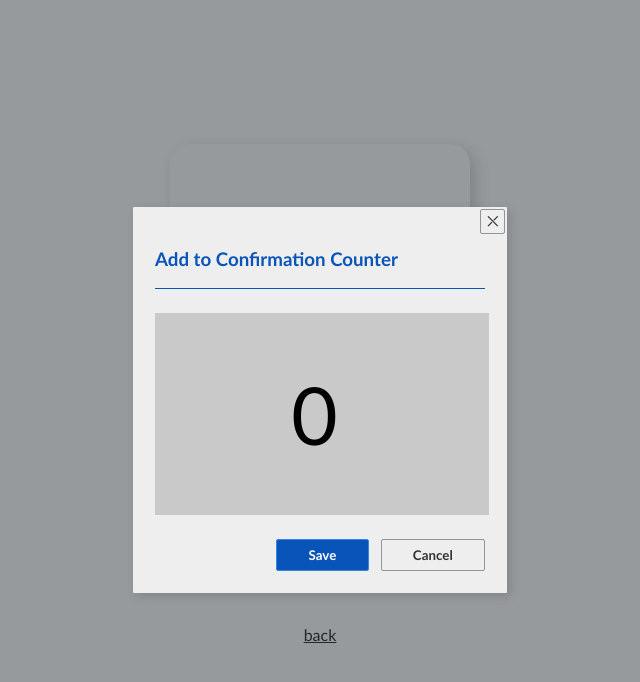
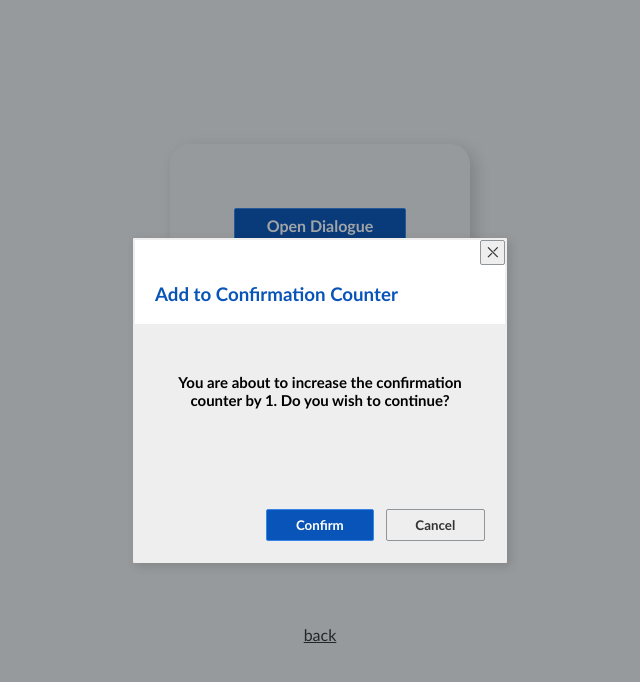
Before and after one commit to BennettSunder/SEL-Technical-Project, a plain HTML site: page second.html in a window 1280 px wide. Both pictures are taken after a click on the element "Open Dialogue". Shown: the whole page, without its empty margins (320-960 px from the left). Drawn offline with nearby package versions, Linux system fonts and the light colour scheme.

Commit message:
Fixed everything
Second prompt should work properly now.

```diff
--- a/second.html
+++ b/second.html
@@ -15,21 +15,23 @@
     </div>
     <div id="full-grey-out" onclick="cancelDialogue()"></div>
     <div id="dialogue-container">
-        <div class="exit-container">
+        <div id="dialogue-header">
             <div></div>
             <button class="exit-button" onclick="cancelDialogue()">&#10540;</button>
+            <h3 onclick="oldVersion()">Add to Confirmation Counter</h3>
         </div>
+        <div class="line"></div>
         <div class="dialogue-box">
-            <h3>Add to Confirmation Counter</h3>
-            <div class="line"></div>
-            <input type="number" id="precounter" placeholder="0">
+
+            <input type="number" id="precounter" placeholder="0" style="display: none;" data-old="true">
+            <div id="dialog-message" data-old="false">You are about to increase the confirmation counter by 1. Do you wish to continue?</div>
             <div class="button-holder">
-                <!-- from old version
-                <button class="val-change-button" onclick="changeConf(-1)">-</button>
-                <button class="val-change-button" onclick="changeConf(1)">+</button> -->
-                <div></div>
-                <div></div>
-                <button class="dialogue-button" onclick="addCount()">Save</button>
+
+                <button class="val-change-button" onclick="changeConf(-1)" style="display: none;" data-old="true">-</button>
+                <button class="val-change-button" onclick="changeConf(1)" style="display: none;" data-old="true">+</button>
+                <div class="placeholder" data-old="false"></div>
+                <div class="placeholder" data-old="false"></div>
+                <button class="dialogue-button" onclick="addCount()">Confirm</button>
                 <button class="cancel-button" onclick="cancelDialogue()">Cancel</button>
             </div>
         </div>
--- a/second.js
+++ b/second.js
@@ -1,3 +1,5 @@
+let old = false;
+
 function openDialogue(){
     document.getElementById('full-grey-out').style.display = 'grid';
     document.getElementById('dialogue-container').style.display = 'block';
@@ -11,15 +13,38 @@ function cancelDialogue(){
     document.getElementById('precounter').value = 0;
 }
 
+
+
+function oldVersion(){
+    if (!old){
+        document.querySelectorAll('[data-old="true"]').forEach(function(element) {
+            element.style.display = 'block';
+        });
+        document.querySelectorAll('[data-old="false"]').forEach(function(element) {
+            element.style.display = 'none';
+        });
+
+    } else {
+        document.querySelectorAll('[data-old="true"]').forEach(function(element) {
+            element.style.display = 'none';
+        });
+        document.querySelectorAll('[data-old="false"]').forEach(function(element) {
+            element.style.display = 'grid';
+        });
+    }
+    old = !old;
+}
+
 //old version
 
-// function changeConf(amount){
-//     let count = parseInt(document.getElementById('precounter').innerHTML);
-//     count += amount;
-//     document.getElementById('precounter').value = count;
-// }
+function changeConf(amount){
+    let count = parseInt(document.getElementById('precounter').value);
+    count += amount;
+    document.getElementById('precounter').value = count;
+}
 
 function addCount(){
+   changeConf(1);
     let amount = parseInt(document.getElementById('precounter').value);
     let currentCount = parseInt(document.getElementById('confirm-counter').innerHTML);
     currentCount += amount;
@@ -71,11 +96,10 @@ document.onkeypress = function(event) {
 let nowDragging = null;
 let offset = [0,0];
 
-// sets the element being dragged to the
 function dragElement(){
     let element = document.getElementById('dialogue-container');
     element.style.position = "absolute";
-    element.onmousedown = function(){
+    document.getElementById('dialogue-header').onmousedown = function(){
         nowDragging = element;
         // alert(nowDragging)
 
@@ -87,23 +111,19 @@ function dragElement(){
     });
 }
 
-//freezes dialog where it is
 document.onmouseup = function(){
     nowDragging = null;
 }
 
-// once the dialog is dragged
+
 document.onmousemove = function(move){
     let x = move.pageX;
     let y = move.pageY;
 
     nowDragging.style.left = x - offset[0] + "px";
-    nowDragging.style.top = y - offset[1] - (189 + (window.innerHeight * 0.2476)) + "px";
-
+    nowDragging.style.top = y - offset[1] - (130 + (window.innerHeight * 0.2476)) + "px";
 }
 
-
-// reset position
 function resetDragPos(element){
     let moveElement = element;
 
--- a/style.css
+++ b/style.css
@@ -79,6 +79,9 @@ a:hover{
   height: 1PX;
   width: auto;
   background-color: #0954b8;
+  margin-top: 24;
+  margin-bottom: 24;
+  grid-column: 2;
 }
 
 /* media queries for main page */
@@ -167,7 +170,6 @@ a:hover{
   border-radius: 1px;
   box-shadow: 3px 3px 10px #3333;
   position: absolute;
-  cursor: grab;
   display: none;
 }
 
@@ -195,8 +197,14 @@ a:hover{
   max-width: 330px;
 }
 
-.dialogue-box > h3 {
+#dialogue-header > h3 {
   color: #0954b8;
+  padding-left: 20px;
+  background-color: inherit;
+}
+
+#old-version{
+  display: none;
 }
 
 .button-holder{
@@ -240,7 +248,8 @@ a:hover{
   display: inline;
 }
 
-.exit-container{
+#dialogue-header{
+  background-color: white;
   position: absolute;
   display: grid;
   justify-content: space-between;
@@ -249,6 +258,7 @@ a:hover{
   max-width: 370px;
   justify-items: end;
   margin: auto;
+  cursor: grab;
 }
 
 .exit-button{
@@ -280,6 +290,19 @@ a:hover{
   overflow-y: hidden;
 }
 
+#dialog-message{
+  font-weight: 600;
+  height: 25vh;
+  width: 100%;
+  display: grid;
+  place-items: center;
+  font-size: 15px;
+  margin: 30px auto 18px auto;
+  border: none;
+  text-align: center;
+  overflow-y: hidden;
+}
+
 
 #full-grey-out{
   width: 100vw;
```
Also changed, not shown: data.json (added, +43 -0 lines).
